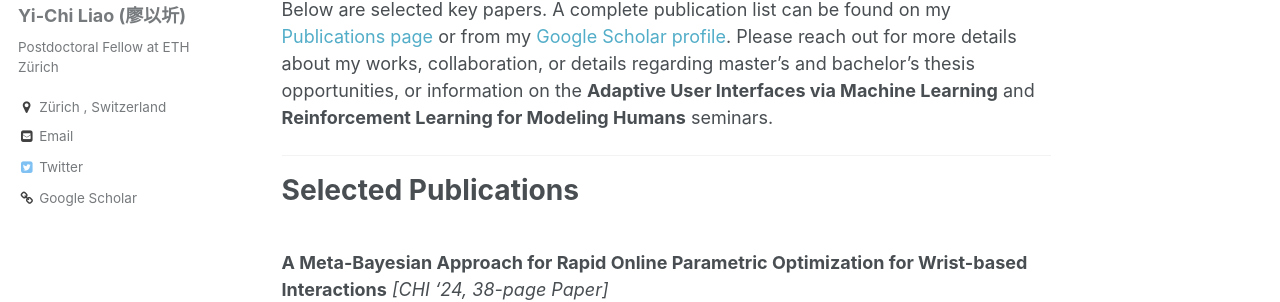
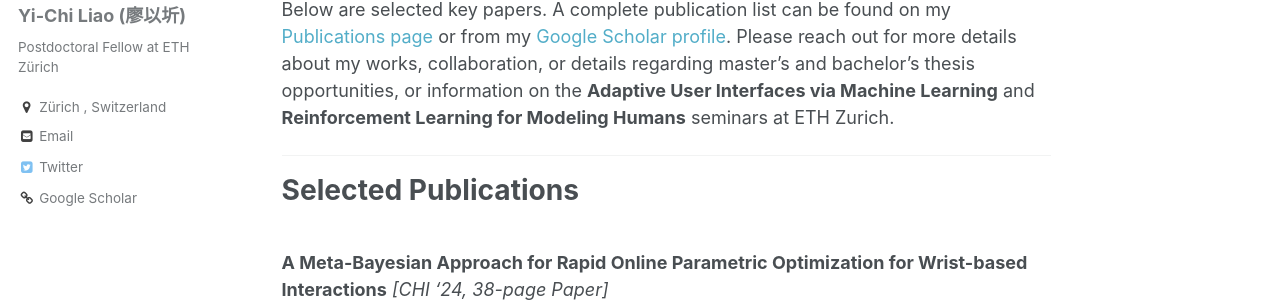
Before and after one commit to yichiliao/yichiliao.github.io, a Jekyll site: the page built from _pages/about.md, in a window 1280 px wide and 900 px high, scrolled down 594 px. Shown: the part 153-455 px from the top of the window. Built offline with Jekyll 4.4.1, drawn with Linux system fonts in a browser that asks for light colours.

Commit message:
updating about

```diff
--- a/_pages/about.md
+++ b/_pages/about.md
@@ -17,7 +17,7 @@ My work advances optimization in interface design along three directions: (1) ex
 Previously, I was a postdoc at [Saarland University](https://www.uni-saarland.de/en/home.html) (with [Prof Jürgen Steimle](https://hci.cs.uni-saarland.de/people/juergen-steimle/) and [Prof Anna Feit](http://annafeit.de/)). I received my Ph.D. degree from [Aalto University](https://www.aalto.fi/en) (supervised by [Prof Antti Oulasvirta](https://users.aalto.fi/~oulasvir/)) with [**Human-in-the-Loop Design Optimization**](https://drive.google.com/file/d/1UcH6LuV7GiyRMvrVb9EZ34z-FeGPDBS7/view?usp=sharing). I received my bachelor’s and master’s degree at [National Taiwan University](https://www.ntu.edu.tw/english/). I have made [17 full-paper publications](https://scholar.google.com/citations?user=Ddny4V4AAAAJ&hl=en) in top-tier venues, including ACM CHI, UIST, TiiS, IEEE PerComp, and ICCV. I have been serving as an Associate Chair for CHI and UIST since 2024, and was Video Preview Chair for CHI and Student Volunteer Chair for IUI.
 
 Below are selected key papers. A complete publication list can be found on my [Publications page](https://yichiliao.com/publications/) or from my [Google Scholar profile](https://scholar.google.com/citations?user=Ddny4V4AAAAJ&hl=en).
-Please reach out for more details about my works, collaboration, or details regarding master's and bachelor's thesis opportunities, or information on the **Adaptive User Interfaces via Machine Learning** and **Reinforcement Learning for Modeling Humans** seminars.
+Please reach out for more details about my works, collaboration, or details regarding master's and bachelor's thesis opportunities, or information on the **Adaptive User Interfaces via Machine Learning** and **Reinforcement Learning for Modeling Humans** seminars at ETH Zurich.
 
 ------
 
```
